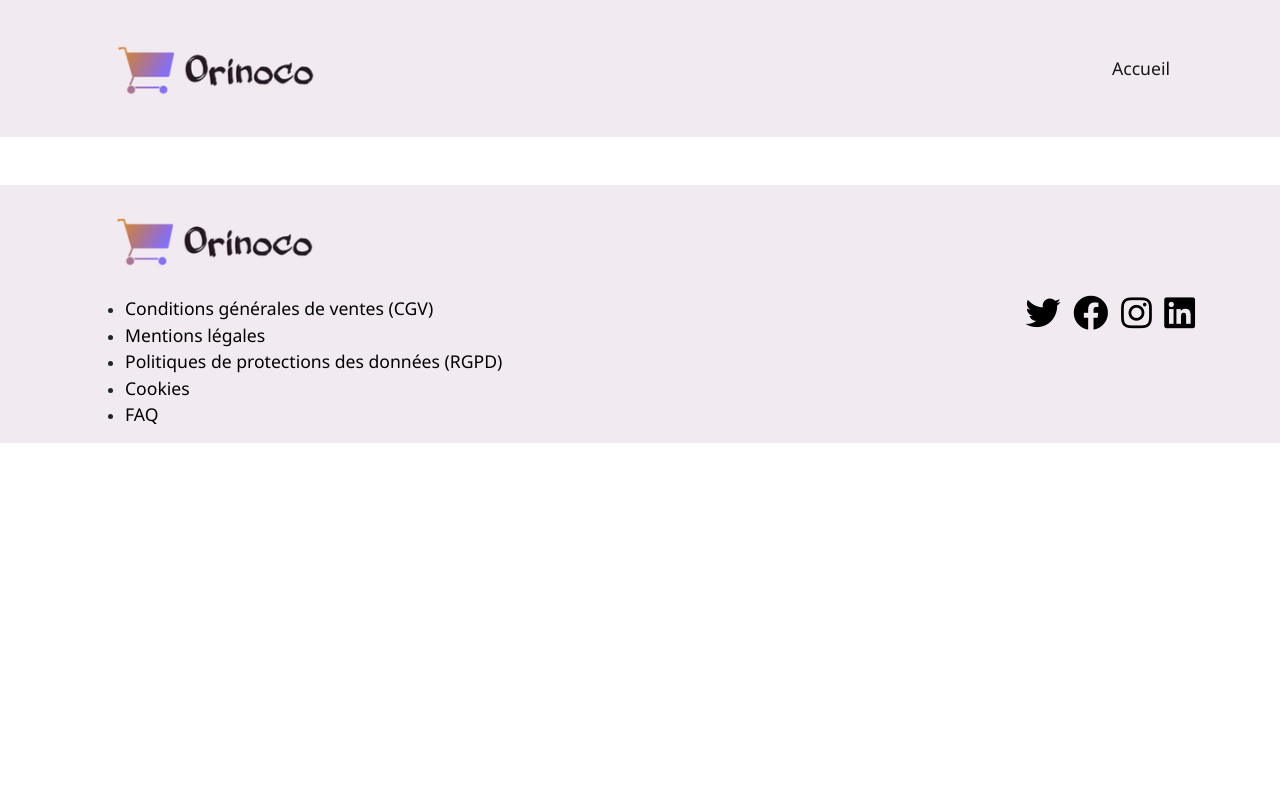
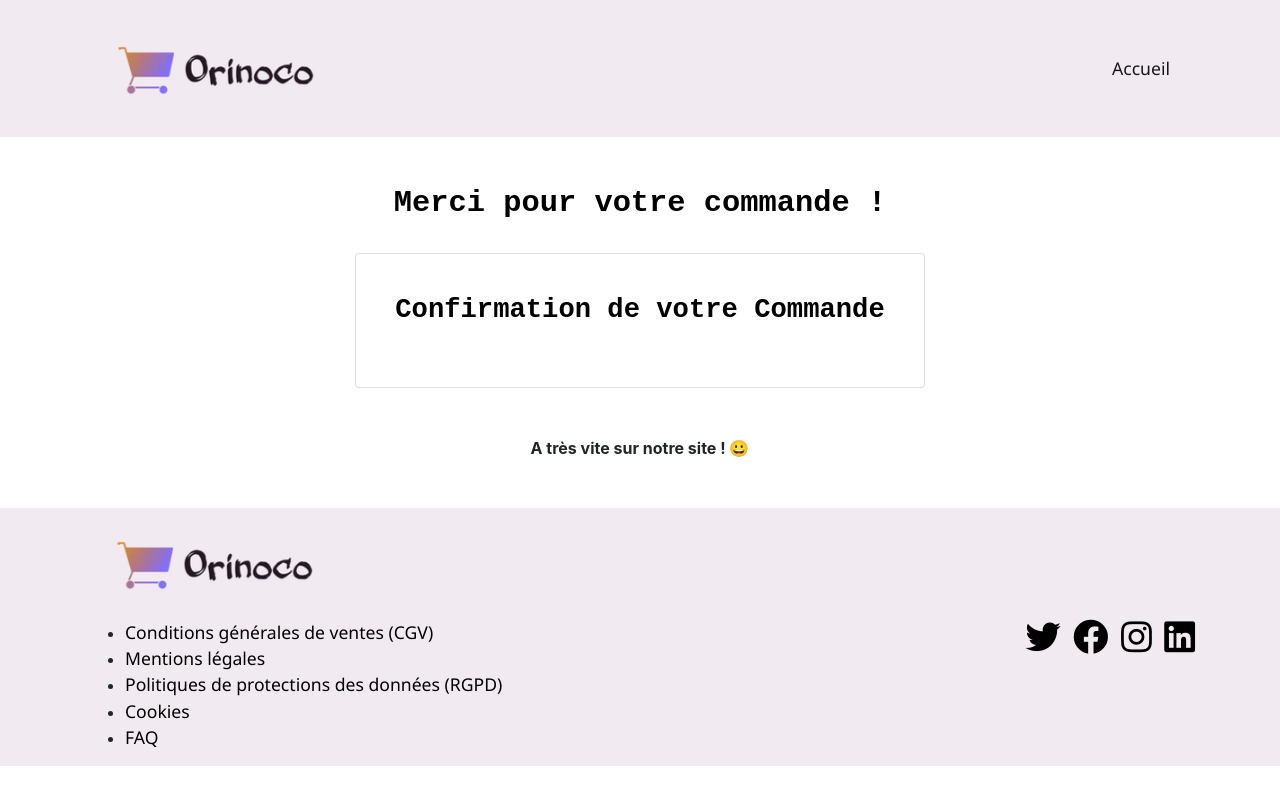
Before and after one commit to Zakaria-mac/ZakariaBelghit_5_30032021, a website: page confirmation.html in a window 1280 px wide. Drawn offline with Linux system fonts and the light colour scheme.

Commit message:
confirmation_mostly_one

```diff
--- a/confirmation.html
+++ b/confirmation.html
@@ -38,6 +38,14 @@
         </header>
 
         <section>
+            <div class="container">
+                <h1 class="text-center"> Merci pour votre commande ! </h1>
+                <div class="row d-flex justify-content-md-center">
+                    <div class="col" id="containerConfirmation">
+                    </div>
+                </div>
+                <p class="text-center mt-5"><strong>A très vite sur notre site ! &#x1F600;</strong></p>
+            </div>
 
         </section>
 
--- a/confirmation.js
+++ b/confirmation.js
@@ -0,0 +1,33 @@
+// Récupération des données envoyés à l'API depuis le panier
+
+const loadDataconfirmationOrder = () => {
+    return JSON.parse(localStorage.getItem('currentOrder'))
+}
+
+// Création de la fonction qui fera apparaitre le numéro de commande et le prix total
+const confirmationDisplay = () => {
+    const confirmationStored = loadDataconfirmationOrder()
+    const confirmationPrincipalContainer = document.getElementById("containerConfirmation")
+
+    const confirmationBodyText = document.createElement("div")
+    confirmationPrincipalContainer.appendChild(confirmationBodyText)
+
+    const confirmationTitle = document.createElement("h2")
+    confirmationPrincipalContainer.appendChild(confirmationTitle)
+
+    numOfOrder = document.createElement("strong")
+    confirmationPrincipalContainer.appendChild(numOfOrder)
+
+    // Assignation des rôles des balises créées
+
+    confirmationPrincipalContainer.setAttribute("class", "card containerListDetail mx-3 mx-md-0 mt-4 px-2")
+    confirmationBodyText.setAttribute("class", "card-body")
+    confirmationTitle.setAttribute("class", "card-title text-center mt-0")
+    numOfOrder.setAttribute("class", "card-text text-center my-4")
+
+    // Affichage des éléments sur la page HTML
+
+    confirmationTitle.innerText = "Confirmation de votre Commande"
+    numOfOrder.innerHTML = " Numéro de votre commande : " + confirmationStored.orderId
+}
+confirmationDisplay()
--- a/details.js
+++ b/details.js
@@ -102,7 +102,7 @@ const displayDetail = async () => {
             description : idChosenProduct.description,
             price : idChosenProduct.price/100,
             lenses : selectedOption,
-            _id : idChosenProduct.id
+            _id : idChosenProduct._id
         }
 
         localStorage.setItem("chosenProduct", JSON.stringify(chosenProduct))
```
Also changed, not shown: panier.html (+5 -5 lines), panier.js (+3 -6 lines).
